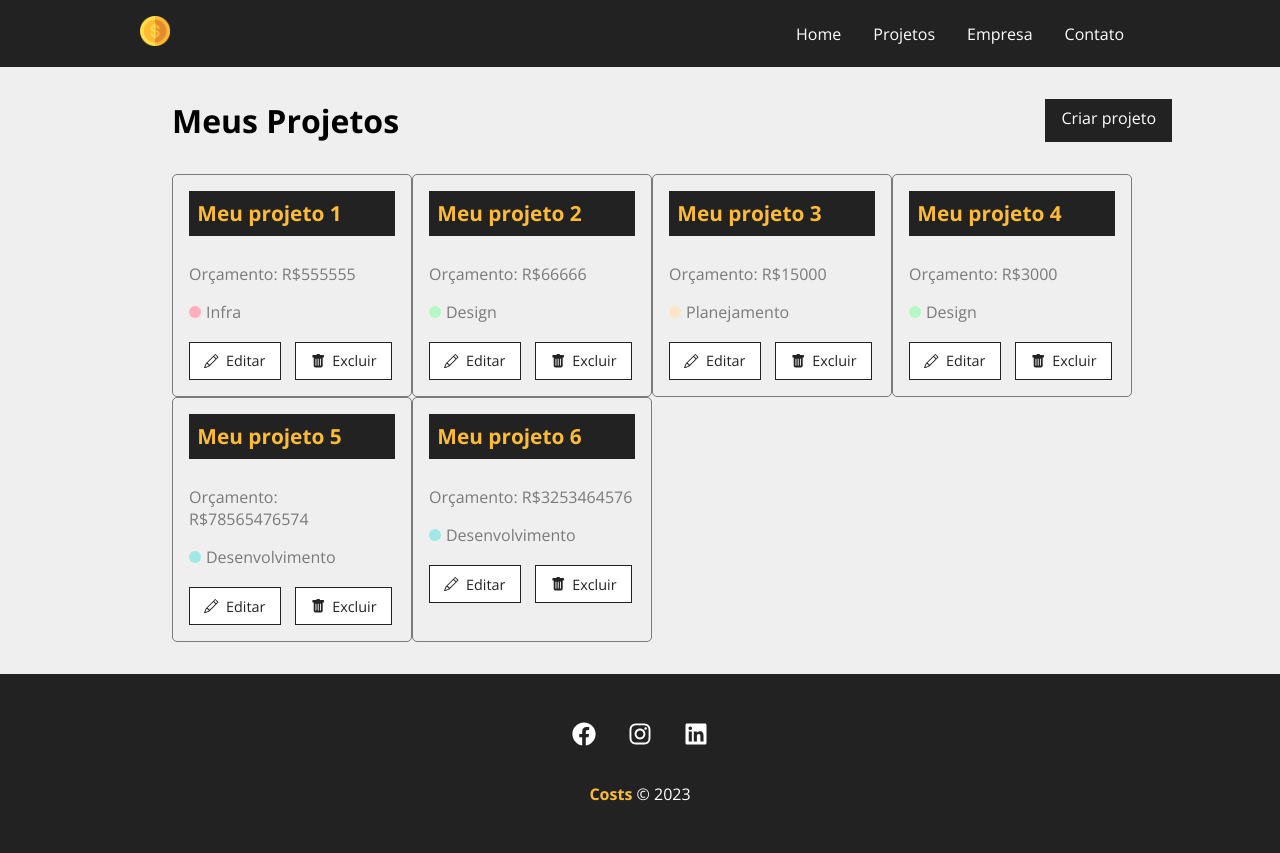
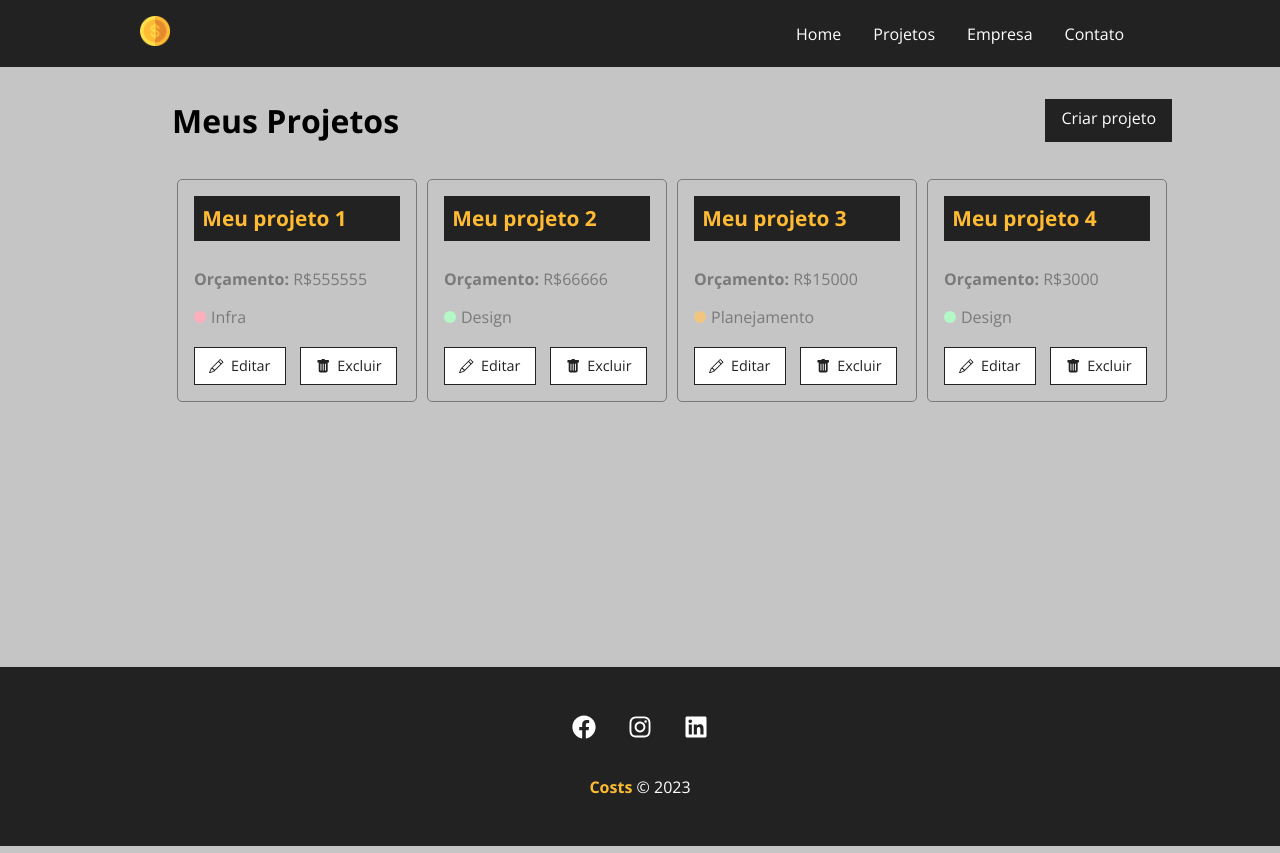
Before and after one commit to Maria-Dalila/Costs-React, a React (Create React App) app: page /projects in a window 1280 px wide. Built offline with nearby package versions, Linux system fonts and the light colour scheme; data requests are answered from the project's data file.

Commit message:
removing projects

```diff
--- a/db.json
+++ b/db.json
@@ -43,28 +43,6 @@
       "costs": 0,
       "services": [],
       "id": 4
-    },
-    {
-      "name": "Meu projeto 5",
-      "budget": "78565476574",
-      "category": {
-        "id": "2",
-        "name": "Desenvolvimento"
-      },
-      "costs": 0,
-      "services": [],
-      "id": 5
-    },
-    {
-      "name": "Meu projeto 6",
-      "budget": "3253464576",
-      "category": {
-        "id": "2",
-        "name": "Desenvolvimento"
-      },
-      "costs": 0,
-      "services": [],
-      "id": 6
     }
   ],
   "categories": [
--- /dev/null
+++ b/src/components/layout/Loading.js
@@ -0,0 +1,12 @@
+import styles from './Loading.module.css'
+import loading from '../../img/loading.svg'
+
+function Loading(){
+  return(
+    <div className={styles.loader_container}>
+        <img className={styles.loader} src={loading} alt="Loading" />
+    </div>
+  )
+}
+
+export default Loading
--- /dev/null
+++ b/src/components/layout/Loading.module.css
@@ -0,0 +1,11 @@
+.loader_container{
+    width: 100%;
+    height: 100%;
+    display: flex;
+    justify-content: center;
+    align-items: center;
+}
+
+.loader{
+    width: 50px;
+}
--- a/src/components/pages/Projects.js
+++ b/src/components/pages/Projects.js
@@ -3,11 +3,14 @@
 import { useState, useEffect } from 'react'
 import styles from './Projects.module.css'
 import Container from '../layout/Container'
+import Loading from '../layout/Loading'
 import LinkButton from '../layout/LinkButton'
 import ProjectCards from '../projects/ProjectCards'
 
 function Projects(){
     const [projects, setProjects] = useState([])
+    const [removeLoading, setRemoveLoading] = useState(false)
+    const [projectMessage, setProjectMessage] = useState('')
 
     const location = useLocation()
     let message = ''
@@ -16,7 +19,7 @@
     }
 
     useEffect(() => {
-
+        setTimeout(() => {
             fetch('http://localhost:5000/projects', {
                 method: 'GET',
                 headers:{
@@ -25,11 +28,27 @@
                 })
                 .then(resp => resp.json())
                 .then(data => {
-        console.log(data)
                     setProjects(data)
+                    setRemoveLoading(true)
                 })
                 .catch(err => console.log(err))
+
+        }, 300)
     },[])
+
+    function removeProject(id){
+        fetch(`http://localhost:5000/projects/${id}`, {
+            method: 'DELETE',
+            handles: {
+                'Content-Type': 'application/json'
+            },
+        }).then(resp => resp.json())
+        .then(() => {
+            setProjects(projects.filter((project) => project.id !== id))
+            setProjectMessage('Projeto removido com sucesso')
+        })
+        .catch(err => console.log(err))
+    }
 
         return (
             <div className={styles.project_container}>
@@ -40,14 +59,23 @@
                 </div>
 
                 {message && <Message type="success" msg={message} />}
+                {projectMessage && <Message type="success" msg={projectMessage} />}
                 <Container customClass="start">
                     {projects.length > 0 &&
-                projects.map((project) => <ProjectCards
+                    projects.map((project) => (
+                    <ProjectCards
                     id={project.id}
                     name={project.name}
                     budget={project.budget}
                     category={project.category.name}
-                key={project.id} />)}
+                    key={project.id}
+                    handleRemove = {removeProject}
+                    />
+                    ))}
+                    {!removeLoading && <Loading />}
+                    {removeLoading && projects.length === 0 && (
+                        <p>Não há projetos cadastrados!</p>
+                    )}
                 </Container>
             </div>
         )
--- a/src/components/projects/ProjectCards.js
+++ b/src/components/projects/ProjectCards.js
@@ -3,6 +3,11 @@
 import {BsPencil, BsFillTrashFill} from 'react-icons/bs'
 
 function ProjectCards({id,name, budget, category, handleRemove}){
+    const remove = (e) => {
+        e.preventDefault()
+        handleRemove(id)
+    }
+
     return(
         <div className={styles.project_card}>
             <h4>{name}</h4>
@@ -15,8 +20,8 @@
             <div className={styles.project_card_actions}>
                 <Link to="/">
                     <BsPencil /> Editar
-                    </Link>
-                <button>
+                </Link>
+                <button onClick={remove}>
                     <BsFillTrashFill /> Excluir
                 </button>
             </div>
--- a/src/components/projects/ProjectCards.module.css
+++ b/src/components/projects/ProjectCards.module.css
@@ -3,7 +3,7 @@
     border: 1px solid #7a7a7a;
     border-radius: 5px;
     width: 24%;
-    margin: 0.5;
+    margin: 0.5%;
 }
 
 .project_card h4 {
@@ -19,7 +19,7 @@
     margin-bottom: 1em;
 }
 
-.projec_card p span{
+.project_card p span{
     font-weight: bold;
 }
 
@@ -50,20 +50,21 @@
 }
 
 .category_text .planejamento {
-    background-color: #FBE7C6;
+    background-color: #f0c580;
 }
 
 .project_card_actions {
     margin-top: 1.2em;
     display: flex;
     align-items: center;
+
 }
 
 .project_card_actions a,
 .project_card_actions button{
     text-decoration: none;
     border: none;
-    background-color: #fff;
+    background-color: #ffffff;
     color: #222;
     font-size: .9em;
     padding: .6em 1em;
--- a/src/index.css
+++ b/src/index.css
@@ -6,6 +6,6 @@
 }
 
 html, body, #root {
-  background-color: #efefef;
+  background-color: #c5c5c5;
   height: 100%;
 }
```
Lines whose indentation alone changed are shown as unchanged.
